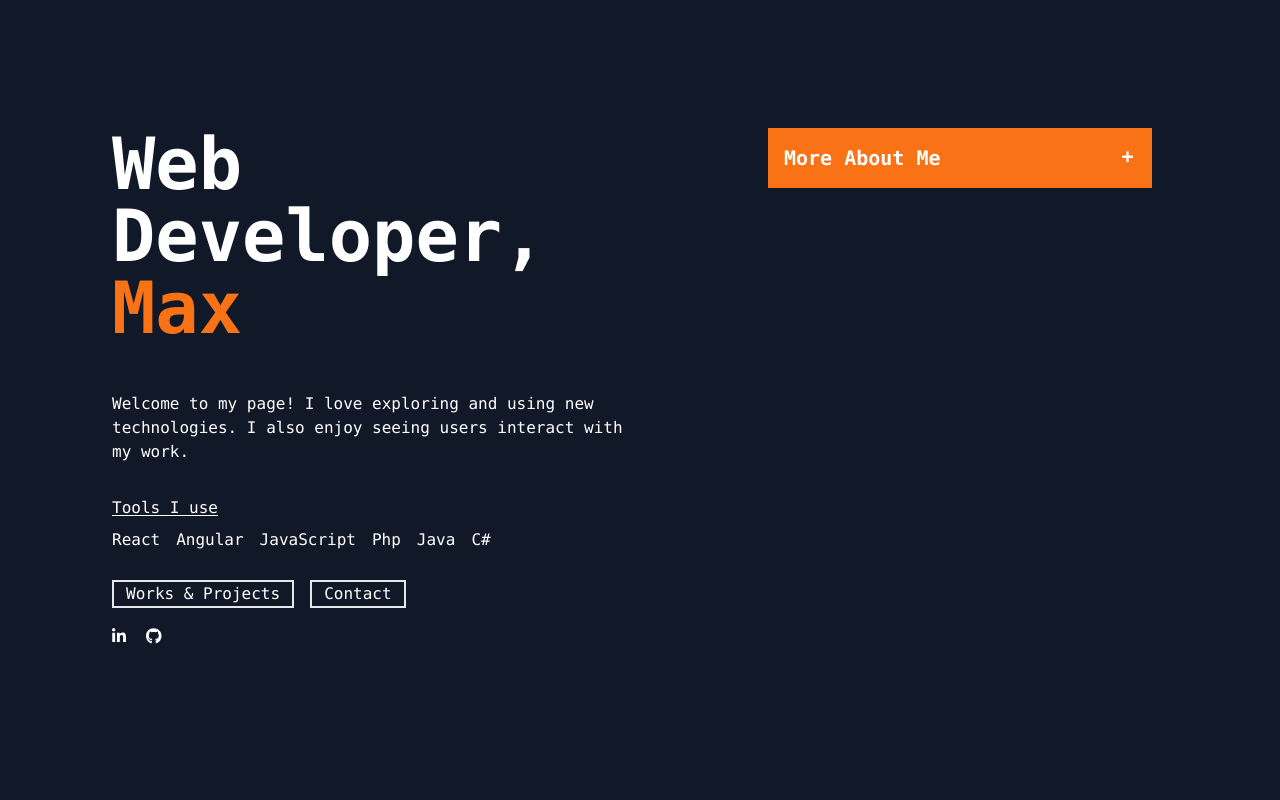
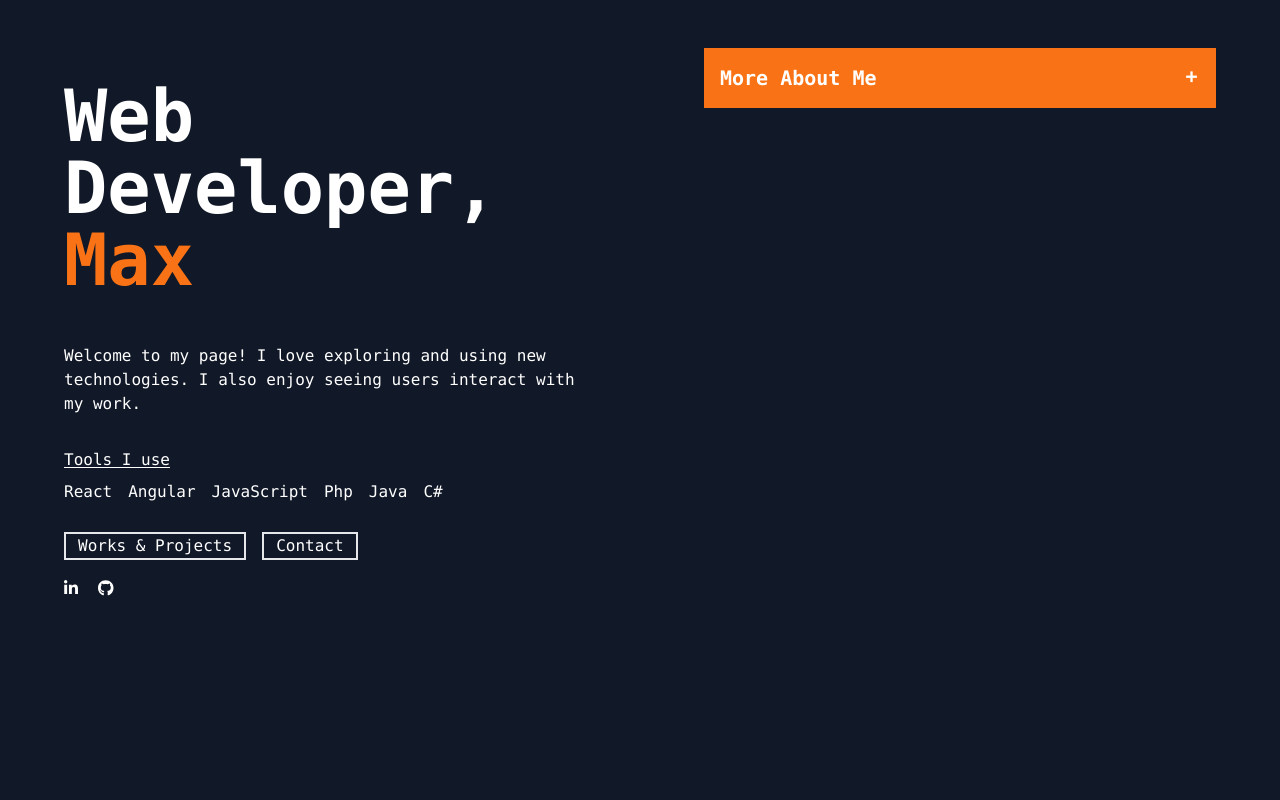
Before and after one commit to maxchu0523/maxchu0523.github.io, a React (Create React App) app: page / in a window 1280 px wide. Shown: the top 800 px of the page. Built offline with nearby package versions, Linux system fonts and the light colour scheme.

Commit message:
fix responsive on ipad

```diff
--- a/src/App.tsx
+++ b/src/App.tsx
@@ -44,10 +44,10 @@ function App() {
 
       <div className='bg-gray-900 w-min-screen w-full'>
 
-        <div className=' min-h-screen sm:h-min-screen md:flex flex-wrap py-42'>
-          <div className='pl-4 py-4 md:pl-28 md:py-24 basis-1/2' >
+        <div className=' min-h-screen xl:h-min-screen xl:flex flex-wrap py-42'>
+          <div className='xl:basis-1/2' >
 
-
+            <div className='px-8 py-8 xl:py-12 xl:px-16 '>
               <div className='headerText text-left py-8'>
                 <div className='text-white'>Web Developer,</div>
                 <div className='text-orange-500'>Max</div>
@@ -81,25 +81,25 @@ function App() {
                 <FontAwesomeIcon icon={faLinkedinIn} onClick={redirectTo('https://www.linkedin.com/in/max-yat-long-chu-06b944181/')} className='cursor-pointer hover:scale-125 ' />
                 <FontAwesomeIcon icon={faGithub} onClick={redirectTo('https://github.com/maxchu0523')} className='cursor-pointer hover:scale-125' />
               </div>
-
+            </div>
           </div>
 
 
 
           {/* <p>Full-Stack Web Developer, ex-Motorcyclist, still a enthusiast</p> */}
 
-          <div className='basis-1/2'>
+          <div className='xl:basis-1/2'>
 
 
-            <div className='px-4 py-4 md:py-32 md:px-32 ' ref={aboutMeRef} >
+            <div className='px-8 py-8 xl:py-12 xl:px-16 ' ref={aboutMeRef} >
               <div className="collapse collapse-plus " onClick={scrollToAboutMe}>
                 <input type="checkbox" className="peer" />
-                <div className="collapse-title contentText text-lg font-bold md:text-xl bg-orange-500 text-white peer-checked:bg-orange-500 peer-checked:text-white">
+                <div className="collapse-title contentText text-lg font-bold xl:text-xl bg-orange-500 text-white peer-checked:bg-orange-500 peer-checked:text-white">
                   More About Me
                 </div>
                 <div className="collapse-content contentText bg-orange-500 text-white peer-checked:bg-orange-500 peer-checked:text-white">
                   <p className='py-4'>Born and raised in Hong Kong 🇭🇰 , Studied in Finland 🇫🇮 , Now living in Toronto 🇨🇦 </p>
-                  <p className='underline underline-offset-2 '>Things I love</p>
+                  <p className='underline underline-offset-2 '>Things I love 😎</p>
                   <li>Learning Japanese 🇯🇵</li>
                   <li>Travelling 🧳</li>
                   <li>Working on UI/UX 🖥️</li>
@@ -119,15 +119,15 @@ function App() {
             <p className='text-white'>About Me</p>
           </div>
 
-          <div className='md:flex'>
+          <div className='xl:flex'>
             <div className='contentText text-left basis-1/2 py-8'>
-              <div className='px-4 md:px-28'>
+              <div className='px-4 xl:px-28'>
                 <p>Hi, I am Max, a Web developer in Toronto. I enjoy participating in all aspects of the development process and exploring new cool technologies. UI/UX is also one of my favourite things. Seeing users interact with my work gives me a sense of accomplishment</p>
               </div>
             </div>
 
             <div className='contentText text-left basis-1/2 py-8'>
-              <div className='px-4 md:px-28'>
+              <div className='px-4 xl:px-28'>
                 <p className=' underline underline-offset-2'>Tools I use</p>
                 <div className='box=content flex gap-4 flex-wrap py-2'>
                   <div className='bg-gray-600'>React</div>
@@ -149,7 +149,7 @@ function App() {
             <p>Works & Projects</p>
           </div>
 
-          <div className='md:flex flex-wrap flex-row justify-start subpixel-antialiased font-mono content-center pl-4 pr-4'>
+          <div className='sm:flex flex-wrap flex-row justify-start subpixel-antialiased font-mono content-center pl-4 pr-4'>
 
             {/* <div className='basis-1/4 pb-8'>
               <img className='h-48 rounded-md  w-max my-4' src={todoList} onClick={redirectTo('/to-do-list')}></img>
@@ -158,7 +158,7 @@ function App() {
                 <p>A experimental todo list build with React, Redux and Tailwindcss</p>
               </div>
             </div> */}
-            <div className='basis-1/3 pb-4 md:p-16'>
+            <div className='sm:basis-1/2 xl:basis-1/3 p-8 xl:p-16'>
               <ProjectCard
                 projectName={"My Podium"} projectDesription={"Module-based International Supply Chain Management IT platform"}
                 sitePath={"https://www.oocllogistics.com/eng/ourservices/eservices/podium/Pages/default.aspx"}
@@ -167,7 +167,7 @@ function App() {
               ></ProjectCard>
             </div>
 
-            <div className='basis-1/3 pb-4 md:p-16'>
+            <div className='sm:basis-1/2 basis-1/2 xl:basis-1/3 p-8 xl:p-16'>
               <ProjectCard
                 projectName={"My Website"} projectDesription={"The site you are browsing, Bravo!"}
                 sitePath={"https://maxchu0523.github.io"}
@@ -177,7 +177,7 @@ function App() {
               ></ProjectCard>
             </div>
 
-            <div className='basis-1/3 pb-4 md:p-16'>
+            <div className='sm:basis-1/2 xl:basis-1/3 p-8 xl:p-16'>
               <ProjectCard
                 projectName={"Missionary Holiday"} projectDesription={"Grasp all the information related to christian mission trips, offering trips ranging from two months to two years"}
                 sitePath={"https://actnowmh.com/"}
@@ -186,7 +186,7 @@ function App() {
               ></ProjectCard>
             </div>
 
-            <div className='basis-1/3 pb-4 md:p-16'>
+            <div className='sm:basis-1/2 xl:basis-1/3 p-8 xl:p-16'>
               <ProjectCard
                 projectName={"Battle Of Hong Kong"} projectDesription={"A website that provides information and infographic about the Battle of Hong Kong during World War II."}
                 sitePath={"https://maxchu0523.github.io/Battle-of-Hong-Kong/"}
@@ -196,7 +196,7 @@ function App() {
               ></ProjectCard>
             </div>
 
-            <div className='basis-1/3 pb-4 md:p-16'>
+            <div className='sm:basis-1/2 xl:basis-1/3 p-8 xl:p-16'>
               <ProjectCard
                 projectName={"Harilela VIP"} projectDesription={"A private VIP App for friends and family of the Harilela Family to enjoy benefits and discounts at the Harilela Hotels in Hong Kong"}
                 sitePath={"https://apps.apple.com/us/app/harilela-vip/id1571846151"}
```
Lines whose indentation alone changed are shown as unchanged.
